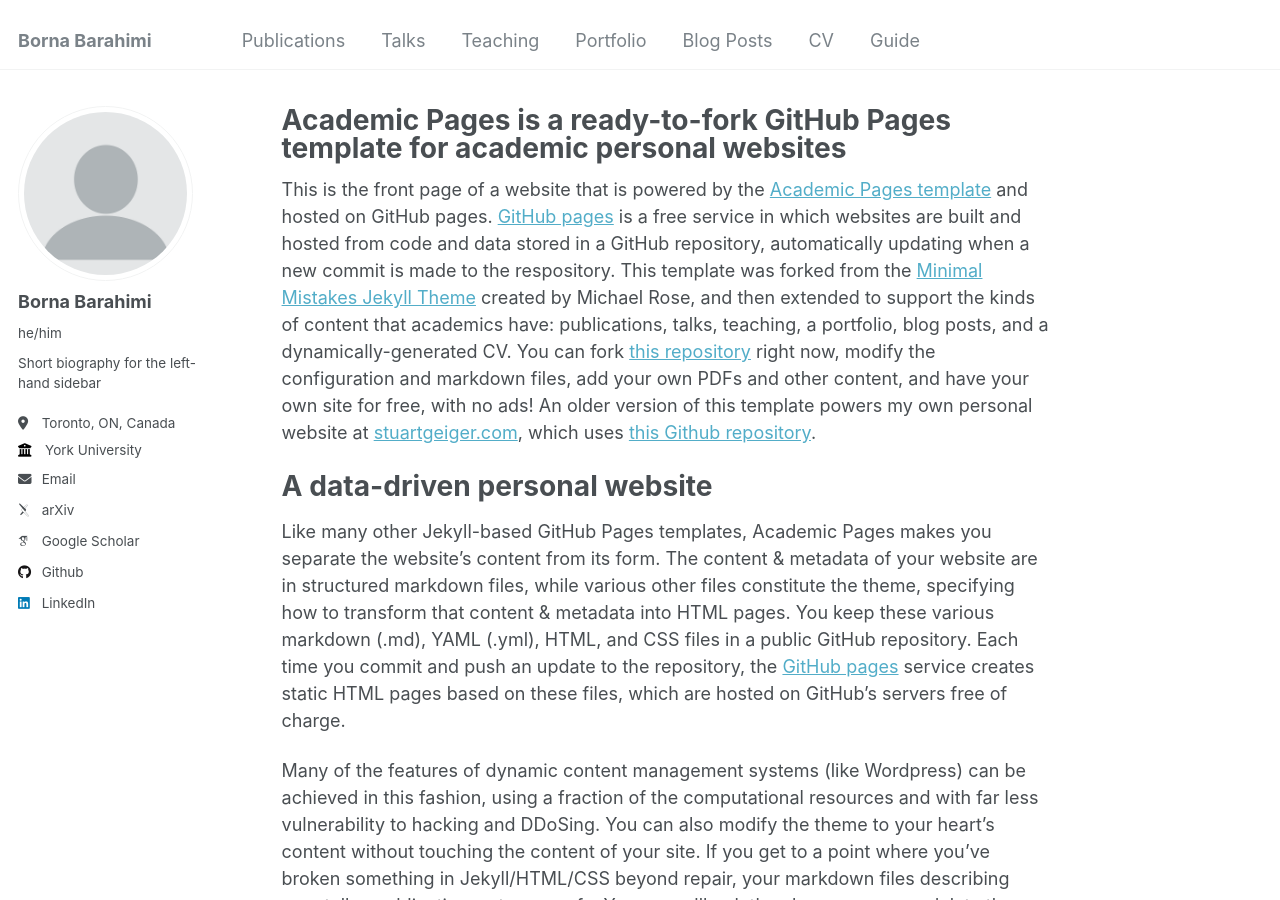
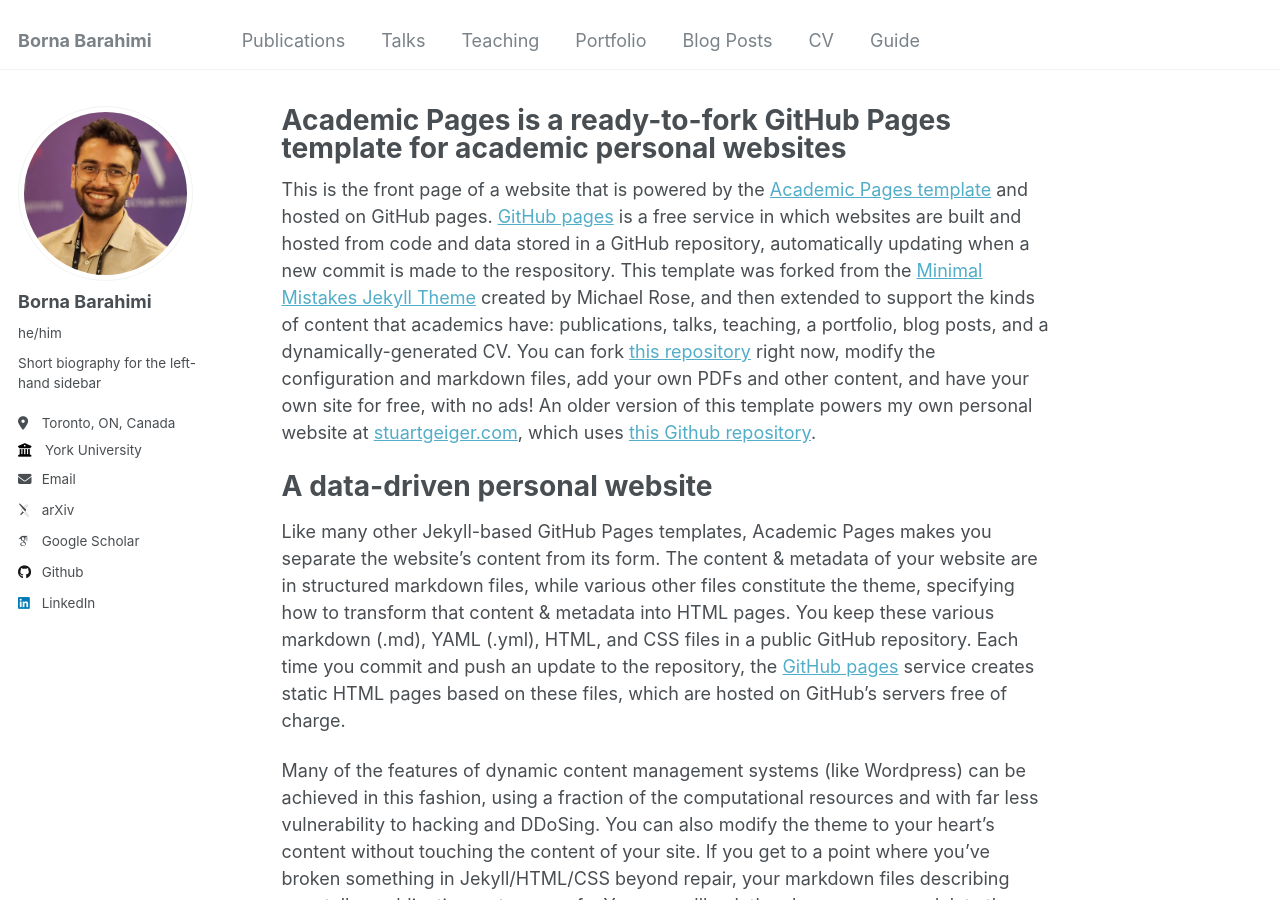
Before and after one commit to bornabr/bornabr.github.io, a Jekyll site: the page built from _pages/about.md, in a window 1280 px wide and 900 px high. Built offline with Jekyll 4.4.1, drawn with Linux system fonts in a browser that asks for light colours; some web fonts are replaced.

Commit message:
Update avatar in _config.yml

```diff
--- a/_config.yml
+++ b/_config.yml
@@ -21,7 +21,7 @@
 #               Additional customization can be done by editing /_includes/author-profile.html
 author:
   # Biographic information
-  avatar           : "profile.png"
+  avatar           : "borna.jpg"
   name             : "Borna Barahimi"
   pronouns         : "he/him"
   bio              : "Short biography for the left-hand sidebar"
```
Also changed, not shown: images/borna.jpg (added).
